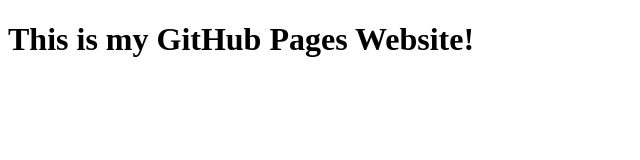
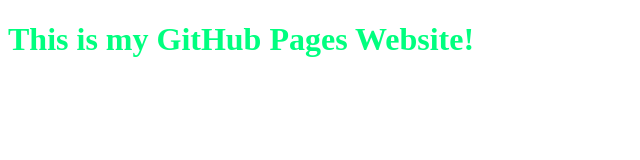
Before and after one commit to collinsways/collinsways.github.io, a plain HTML site: page index.html in a window 1280 px wide. Shown: the whole page, without its empty margins (0-640 px from the left). Drawn offline with Linux system fonts and the light colour scheme.

Commit message:
color added

```diff
--- a/index.html
+++ b/index.html
@@ -6,6 +6,6 @@
         </title>
     </head>
     <body>
-        <h1>This is my GitHub Pages Website!</h1>
+        <h1 style="color:springgreen;"">This is my GitHub Pages Website!</h1>
     </body>
 </html>
```
